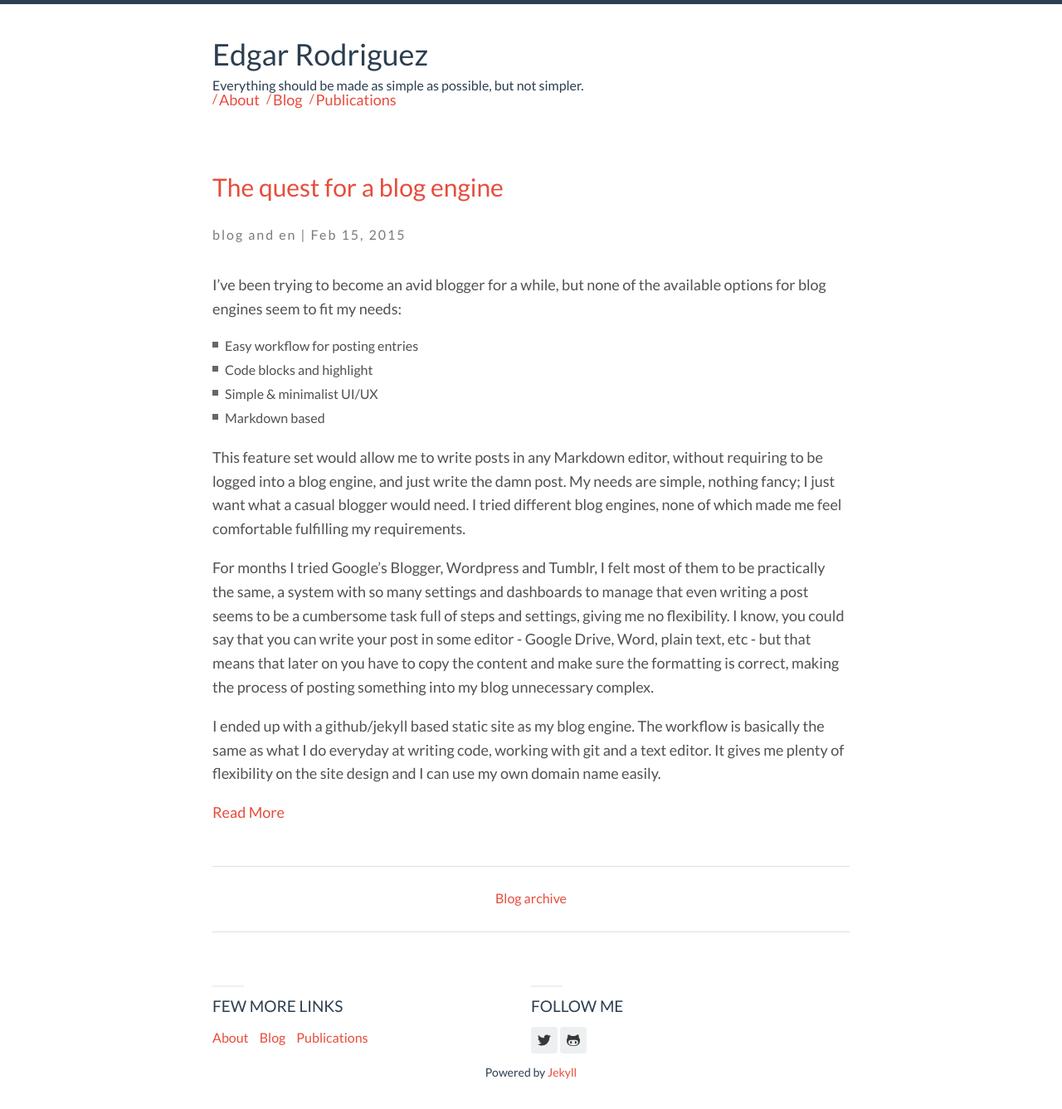
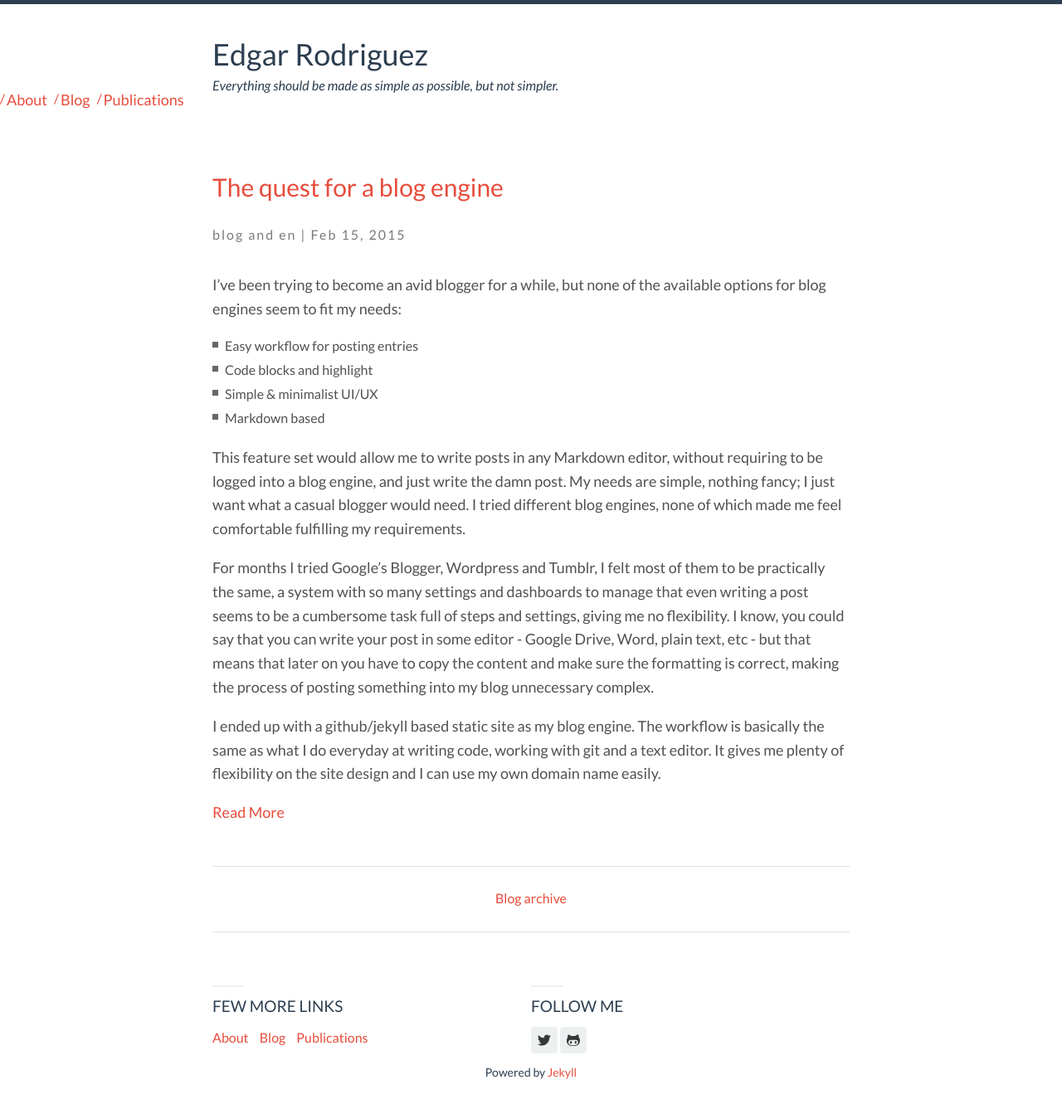
Before and after one commit to edgarRd/edgarrd.github.io, a Jekyll site: the page built from index.html, in a window 1280 px wide. Shown: the whole page at 83% size. Built offline with Jekyll 4.4.1, drawn with Linux system fonts in a browser that asks for light colours; nearby versions of some CDN libraries.

Commit message:
Trying out other description changes

```diff
--- a/_layouts/default.html
+++ b/_layouts/default.html
@@ -29,9 +29,9 @@
         <header class="main-header">
             <div class="wc-container">
                 <h1><a href="{{ site.baseurl }}/">{{ site.harmony.name }}</a></h1>
-                <i></i><q>{{ site.harmony.description }}</q></i>
-                {% include header-links.html %}
+                <i><q>{{ site.harmony.description }}</q></i>
             </div>
+            {% include header-links.html %}
         </header>
         {{ content }}
         <footer class="main-footer">
```
